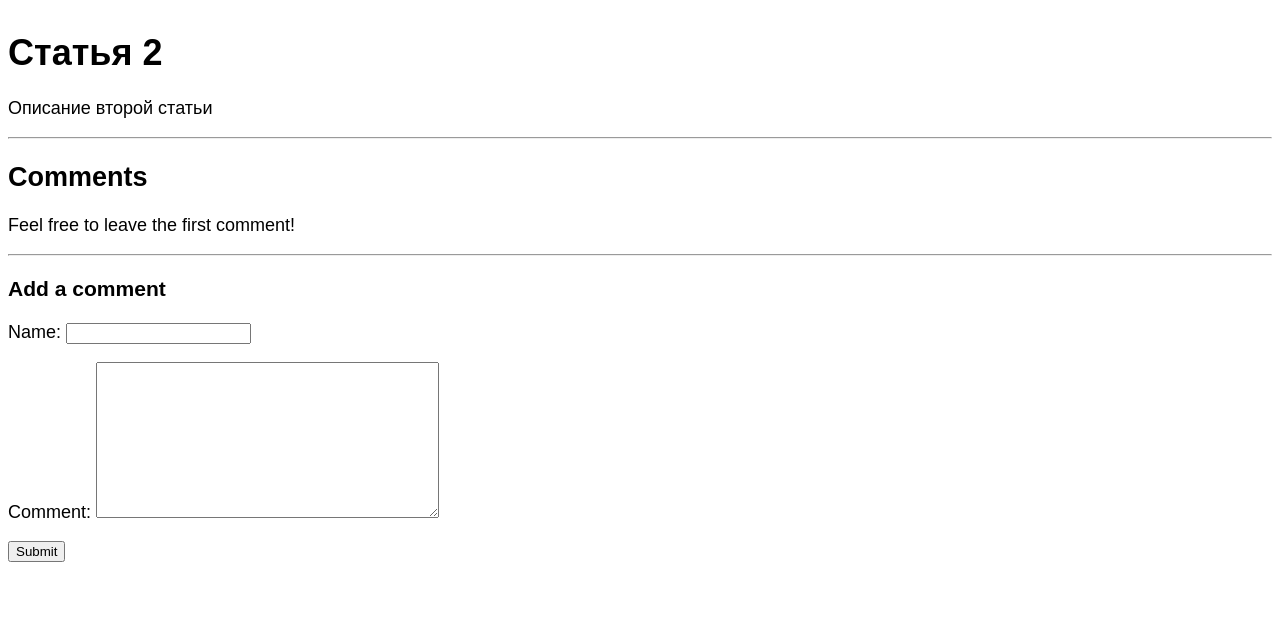
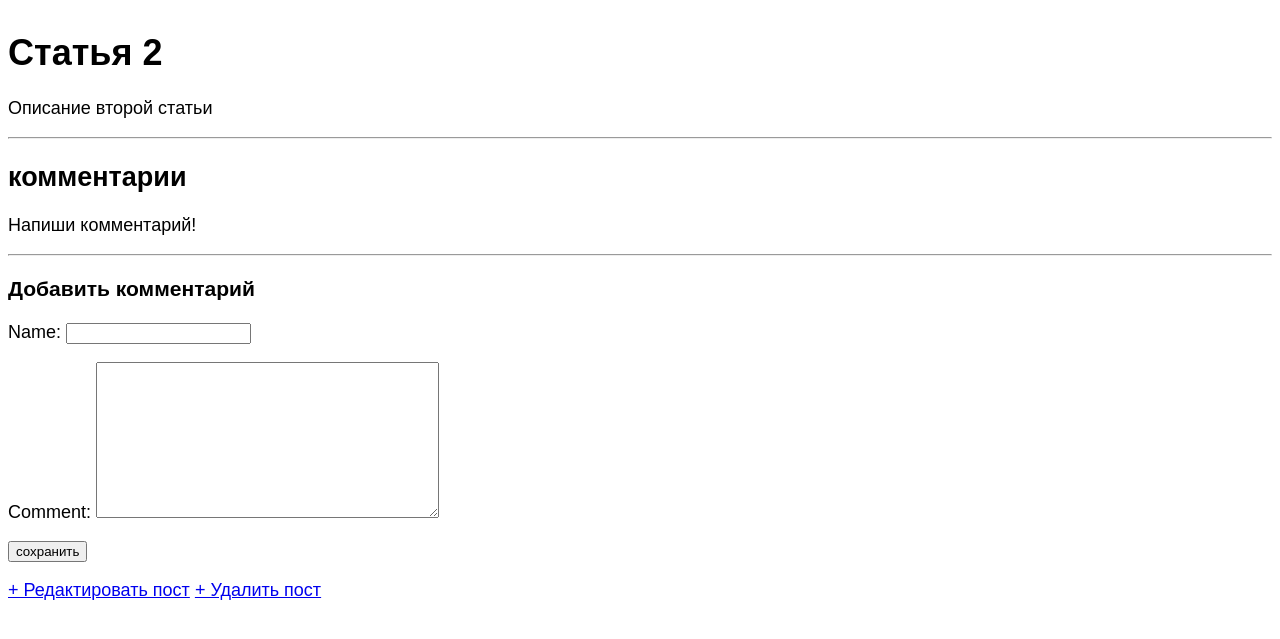
Before and after one commit to azinoveva592/blog123, a Django app: page /post/3/ in a window 1280 px wide. Shown: the part 99-738 px from the top of the page. Run offline with Django 4.2, Linux system fonts and the light colour scheme; data comes from the database, SQL or seed files in the repository; both versions use the stored data as it was after the commit; some web fonts are replaced.

Commit message:
add comment

```diff
--- a/blog/forms.py
+++ b/blog/forms.py
@@ -1,6 +1,7 @@
 from django.forms import ModelForm
 from django.core.exceptions import ValidationError
 from .models import Comment
+
 
 class CommentForm(ModelForm):
     class Meta:
@@ -15,6 +16,6 @@ class CommentForm(ModelForm):
     def clean_name(self):
         """Make sure people don't use my name"""
         data = self.cleaned_data['name']
-        if not self.request.user.is_authenticated and data.lower().strip() == 'samuel':
+        if not self.request.user.is_authenticated and data.lower().strip() == 'admin':
             raise ValidationError("Sorry, you cannot use this name.")
         return data
--- a/blog/models.py
+++ b/blog/models.py
@@ -1,11 +1,10 @@
-from django.contrib.auth.models import User
 from django.db import models
 from django.urls import reverse
 
 
 class Post(models.Model):
-    title = models.CharField(max_length=200)  # заголовок
-    author = models.ForeignKey(  # автор (отношение многие-к-одному)
+    title = models.CharField(max_length=200)
+    author = models.ForeignKey(
         "auth.User",
         on_delete=models.CASCADE,
     )
--- a/blog/urls.py
+++ b/blog/urls.py
@@ -1,11 +1,10 @@
-from django.urls import path, include
-from . import views
+from django.urls import path
 from .views import (
     BlogListView,
     BlogDetailView,
     BlogCreateView,
     BlogUpdateView,
-    BlogDeleteView, PostComment, PostDisplay
+    BlogDeleteView
 )
 
 urlpatterns = [
--- a/blog/views.py
+++ b/blog/views.py
@@ -1,3 +1,4 @@
+from django.core.paginator import Paginator, PageNotAnInteger, EmptyPage
 from django.shortcuts import render
 from django.views.generic import ListView, DetailView # new
 from django.views.generic.edit import CreateView, UpdateView, DeleteView  # new
--- a/templates/post_detail.html
+++ b/templates/post_detail.html
@@ -4,18 +4,21 @@
 <h1>{{ post.title }}</h1>
 <p>{{ post.body }}</p>
 <hr>
-<h2 id="comments">Comments</h2>
+<h2 id="comments">комментарии</h2>
 {% for comment in post.comment_set.all %}
-<b>{{ comment.name }}</b> said <b>{{ comment.created_on|timesince }} ago</b>
+<b>{{ comment.name }}</b> написал <b>{{ comment.created_on|timesince }} назад</b>
 <p>{{ comment.comment }}</p>
 {% empty %}
-<p>Feel free to leave the first comment!</p>
+<p> Напиши комментарий! </p>
 {% endfor %}
 <hr>
-<h3>Add a comment</h3>
+<h3> Добавить комментарий </h3>
 <form action="" method="post">
     {% csrf_token %}
     {{ form.as_p }}
-    <button type="submit">Submit</button>
+    <button type="save">сохранить</button>
 </form>
+<a href="{% url 'post_edit' post.pk %}">+ Редактировать пост</a>
+<a href="{% url 'post_delete' post.pk %}">+ Удалить пост</a>
+
 {% endblock %}
```
Also changed, not shown: db.sqlite3.
